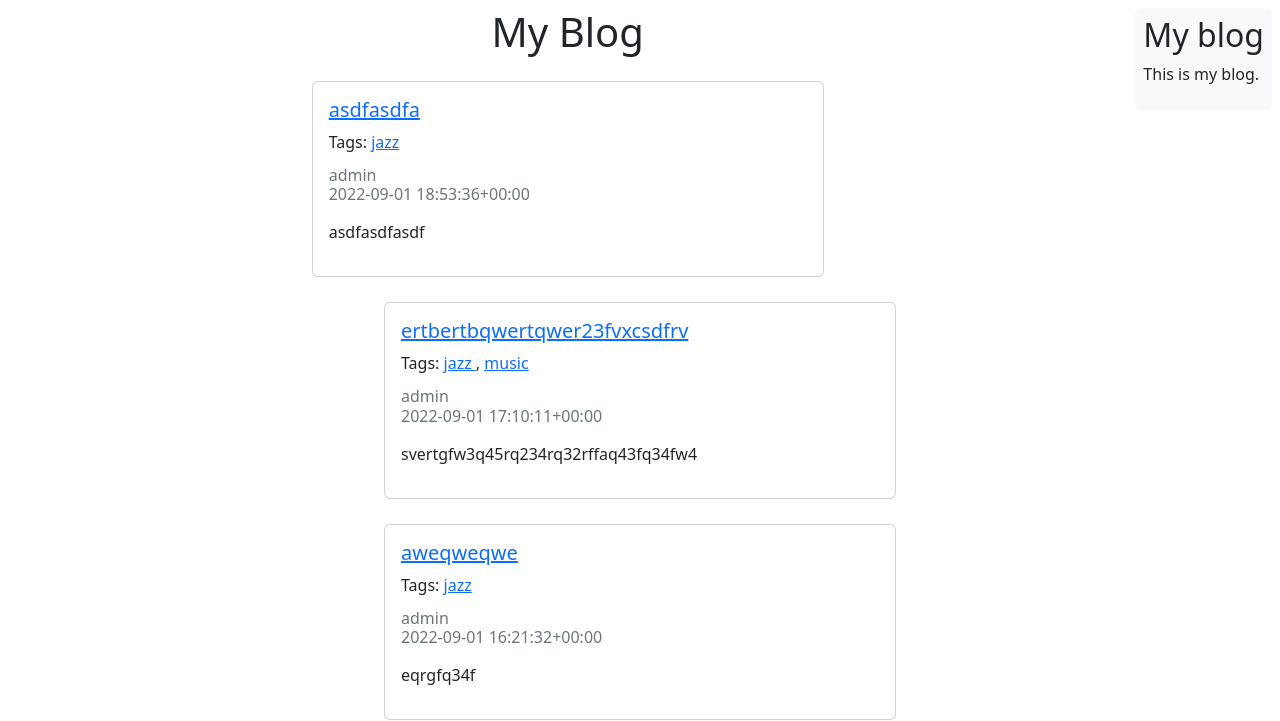
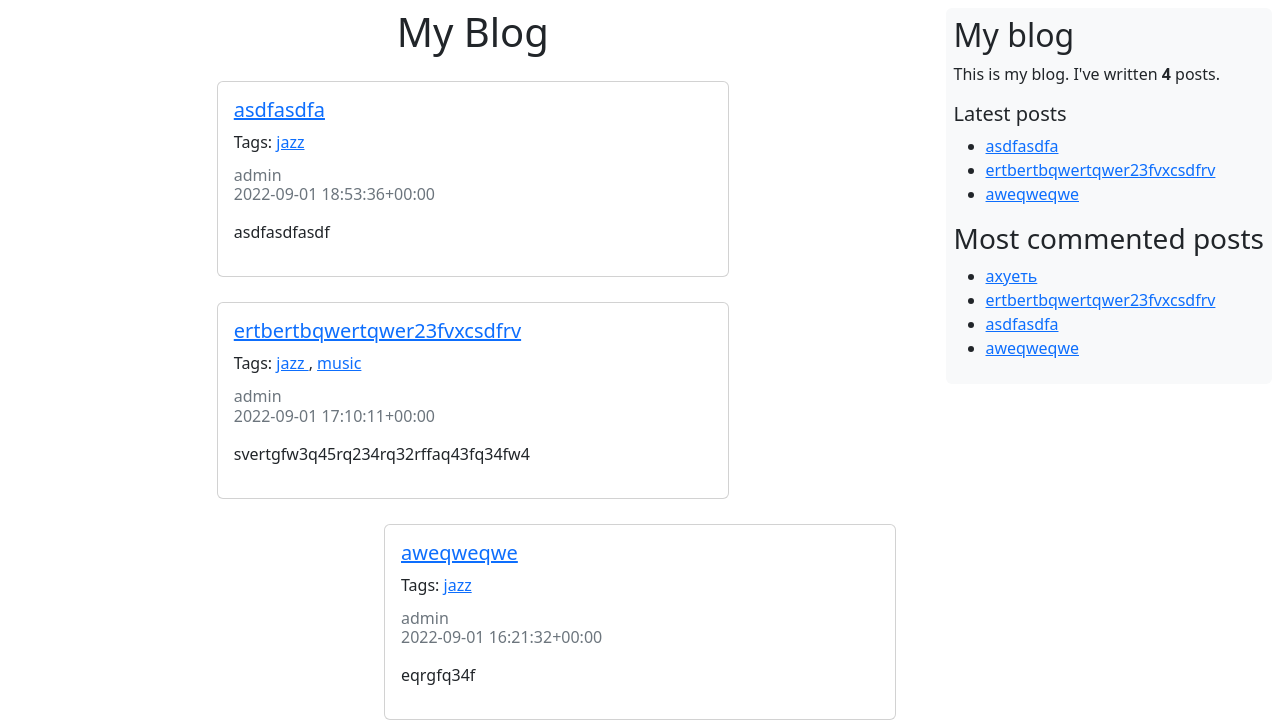
Before and after one commit to H0oxy/django-in-examples, a Django app: page /blog/ in a window 1280 px wide. Shown: the part 56-777 px from the top of the page. Run offline with Django 4.2, Linux system fonts and the light colour scheme; data comes from the database, SQL or seed files in the repository; both versions use the stored data as it was after the commit.

Commit message:
most commented posts

```diff
--- a/ex.1/mysite/blog/templates/blog/base.html
+++ b/ex.1/mysite/blog/templates/blog/base.html
@@ -1,3 +1,4 @@
+{% load blog_tags %}
 {% load static %}
 <!DOCTYPE html>
 <html>
@@ -17,9 +18,19 @@
   </div>
 </nav>
 
-<div id="sidebar" class="p-2 m-2 bg-light rounded" style="float: right; position: marker;">
+<div id="sidebar" class="p-2 m-2 bg-light rounded" style="float: right;">
     <h2>My blog</h2>
-    <p>This is my blog.</p>
+    <p>This is my blog. I've written <b>{% total_posts %}</b> posts.</p>
+    <h5>Latest posts</h5>
+    {% show_latest_posts 3 %}
+
+    <h3>Most commented posts</h3>
+        {% get_most_commented_posts as most_commented_posts %}
+    <ul>
+        {% for post in most_commented_posts %}
+            <li><a href="{{ post.get_absolute_url }}">{{ post.title }}</a></li>
+        {% endfor %}
+    </ul>
 </div>
 
 
--- /dev/null
+++ b/ex.1/mysite/blog/templates/blog/post/latest_posts.html
@@ -0,0 +1,15 @@
+<!DOCTYPE html>
+<html lang="en">
+<head>
+    <meta charset="UTF-8">
+    <title>Title</title>
+</head>
+<body>
+<ul>
+    {% for post in latest_posts %}
+     <li><a href="{{ post.get_absolute_url }}">{{ post.title }}</a></li>
+    {% endfor %}
+</ul>
+
+</body>
+</html>
--- a/ex.1/mysite/blog/templates/blog/post/list.html
+++ b/ex.1/mysite/blog/templates/blog/post/list.html
@@ -10,15 +10,15 @@
 {% endif %}
 
 {% for post in posts %}
-<div class="card" style="width: 32rem; margin-left: auto; margin-right: auto; margin-top: 25px; margin-bottom: 25px;">
+<div class="card" style="width: 32rem; margin-left: auto; margin-right: auto; margin-top: 25px;">
   <div class="card-body">
     <h5 class="card-title"><a href="{{ post.get_absolute_url }}" class="">{{ post.title }}</a></h5>
     <p class="tags">
       Tags:
-      {% for tag in post.tags.all %}
-        <a href="{% url 'blog:post_list_by_tag' tag.slug %}">
-          {{ tag.name }}
-        </a>
+        {% for tag in post.tags.all %}
+          <a href="{% url 'blog:post_list_by_tag' tag.slug %}">
+            {{ tag.name }}
+          </a>
         {% if not forloop.last %}, {% endif %}
       {% endfor %}
     </p>
@@ -28,6 +28,6 @@
   </div>
 </div>
 {% endfor %}
+{% include "../pagination.html" with page=posts %}
 
-{% include "../pagination.html" with page=posts %}
 {% endblock %}
--- /dev/null
+++ b/ex.1/mysite/blog/templatetags/blog_tags.py
@@ -0,0 +1,21 @@
+from django import template
+from ..models import Post
+from django.db.models import Count
+
+register = template.Library()
+
+
+@register.simple_tag
+def get_most_commented_posts(count=5):
+    return Post.published.annotate(total_comments=Count('comments')).order_by('-total_comments')[:count]
+
+
+@register.simple_tag(name='total_posts')
+def total_posts():
+    return Post.published.count()
+
+
+@register.inclusion_tag('blog/post/latest_posts.html')
+def show_latest_posts(count=5):
+    latest_posts = Post.published.order_by('-publish')[:count]
+    return {'latest_posts': latest_posts}
```
Also changed, not shown: ex.1/mysite/blog/templates/blog/post/detail.html (+30 -14 lines), ex.1/mysite/blog/templatetags/__init__.py (added), ex.1/mysite/db.sqlite3.
